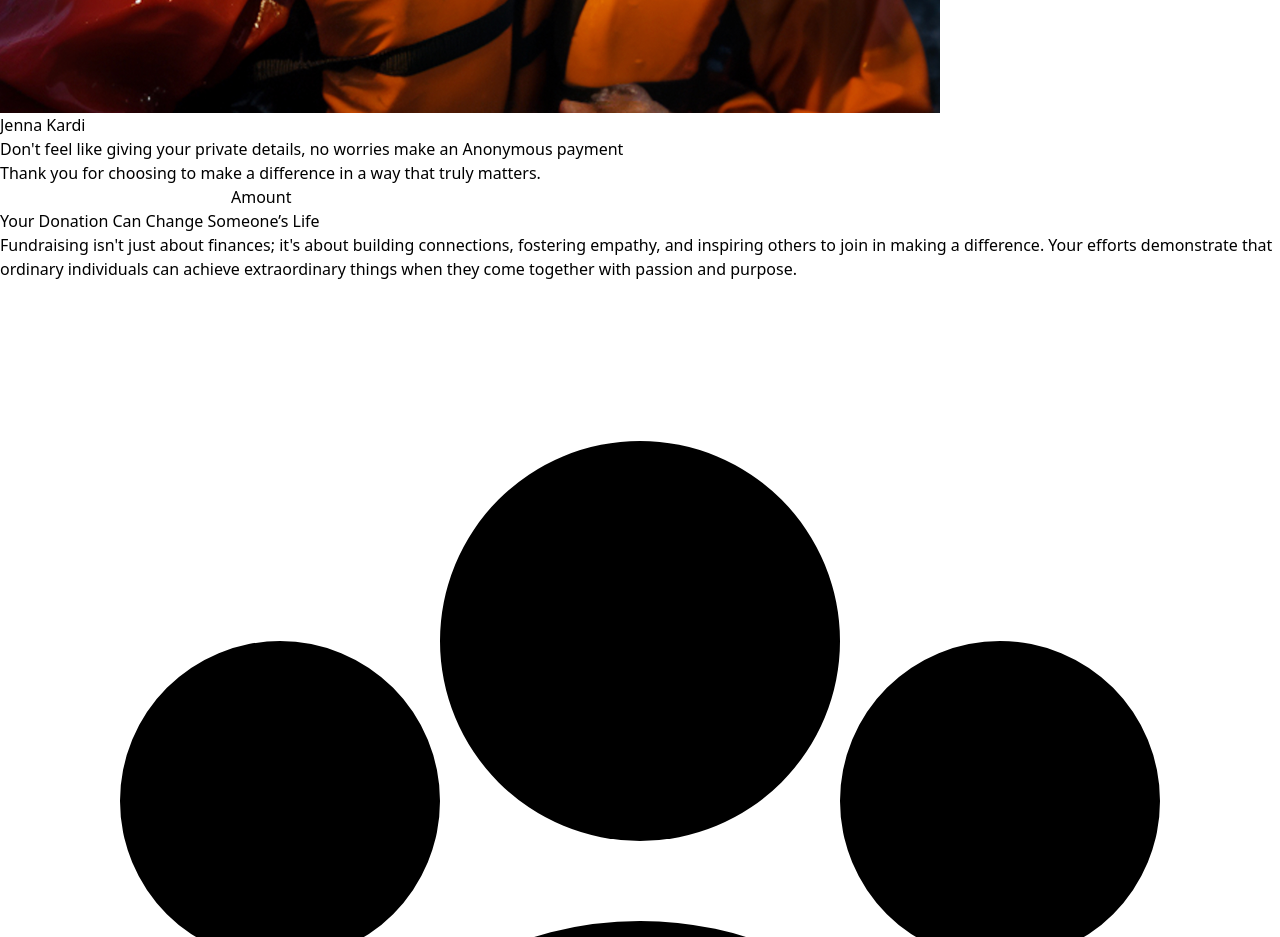
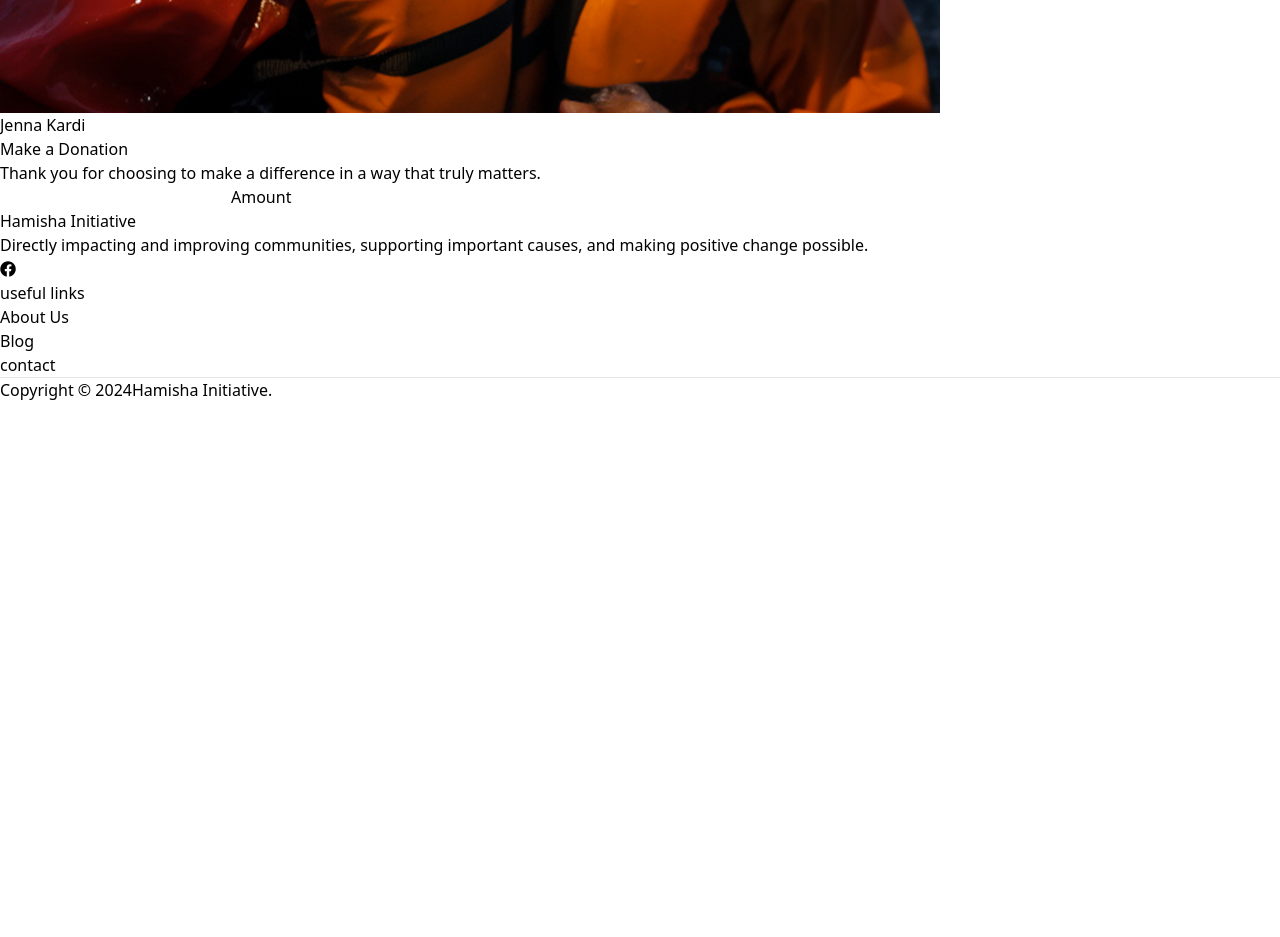
Before and after one commit to brendenozie/fundraiser, a React (Vite) app: page /home in a window 1280 px wide. Shown: the part 8560-9497 px from the top of the page. After the commit the page ends 8962 px from the top, so only its background shows below. Built offline with nearby package versions, Linux system fonts and the light colour scheme; what @material-tailwind/react would draw is missing.

Commit message:
remove clutter

```diff
--- a/src/pages/home.jsx
+++ b/src/pages/home.jsx
@@ -133,7 +133,8 @@ export function Home() {
             //   total: cart.total,
             //   method: 1, // cash method:0, PayPal method: 1
             // });
-            handleSubmit();
+            // handleSubmit();
+            alert("Thank you. I will get back to you as soon as possible.")
           }}
         />
       </>
@@ -276,7 +277,7 @@ export function Home() {
 
       <section id="#un" className="relative bg-blue-gray-50/50 py-24 px-4">
         <div className="container mx-auto">
-          <PageTitle heading="Don't feel like giving your private details, no worries make an Anonymous payment">
+          <PageTitle heading="Make a Donation">
           Thank you for choosing to make a difference in a way that truly matters.
           </PageTitle>
           <form className="mx-auto mt-12 max-w-3xl text-center">
@@ -309,7 +310,7 @@ export function Home() {
       </section>
 
 
-      <section id="#about" className="relative bg-blue-gray-50/50 py-24 px-4">
+      {/* <section id="#about" className="relative bg-blue-gray-50/50 py-24 px-4">
         <div className="container mx-auto">
           <PageTitle heading="Your Donation Can Change Someone’s Life" >
           Fundraising isn't just about finances; it's about building connections, fostering empathy, and inspiring others to join in making a difference.  Your efforts demonstrate that ordinary individuals can achieve extraordinary things when they come together with passion and purpose.
@@ -360,7 +361,7 @@ export function Home() {
                 >
                   <ButtonWrapper></ButtonWrapper>
                   {/* //currency={currency} showSpinner={false} /> */}
-                </PayPalScriptProvider>
+                {/* </PayPalScriptProvider> */}
                 {/* <PaypalCheckoutButton
                     name={dataa.name}
                     email={dataa.email}
@@ -370,9 +371,9 @@ export function Home() {
             {/* <Button variant="gradient" size="lg" className="mt-8">
               Donate
             </Button> */}
-          </form>
-        </div>
-      </section>
+          {/* </form> */}
+        {/* </div> */}
+      {/* </section> */}
 
       <div className="bg-blue-gray-50/50">
         <Footer />
```
